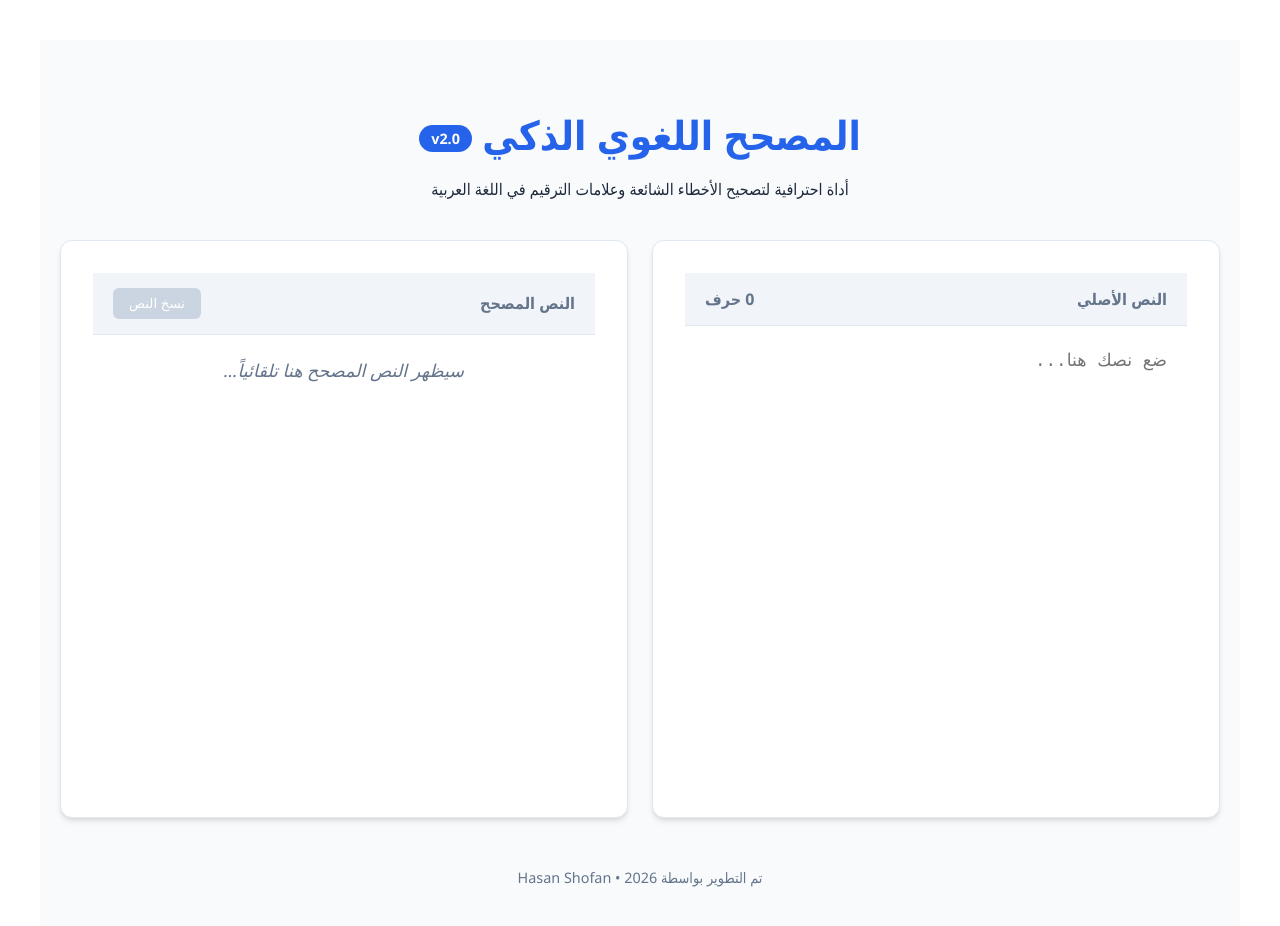
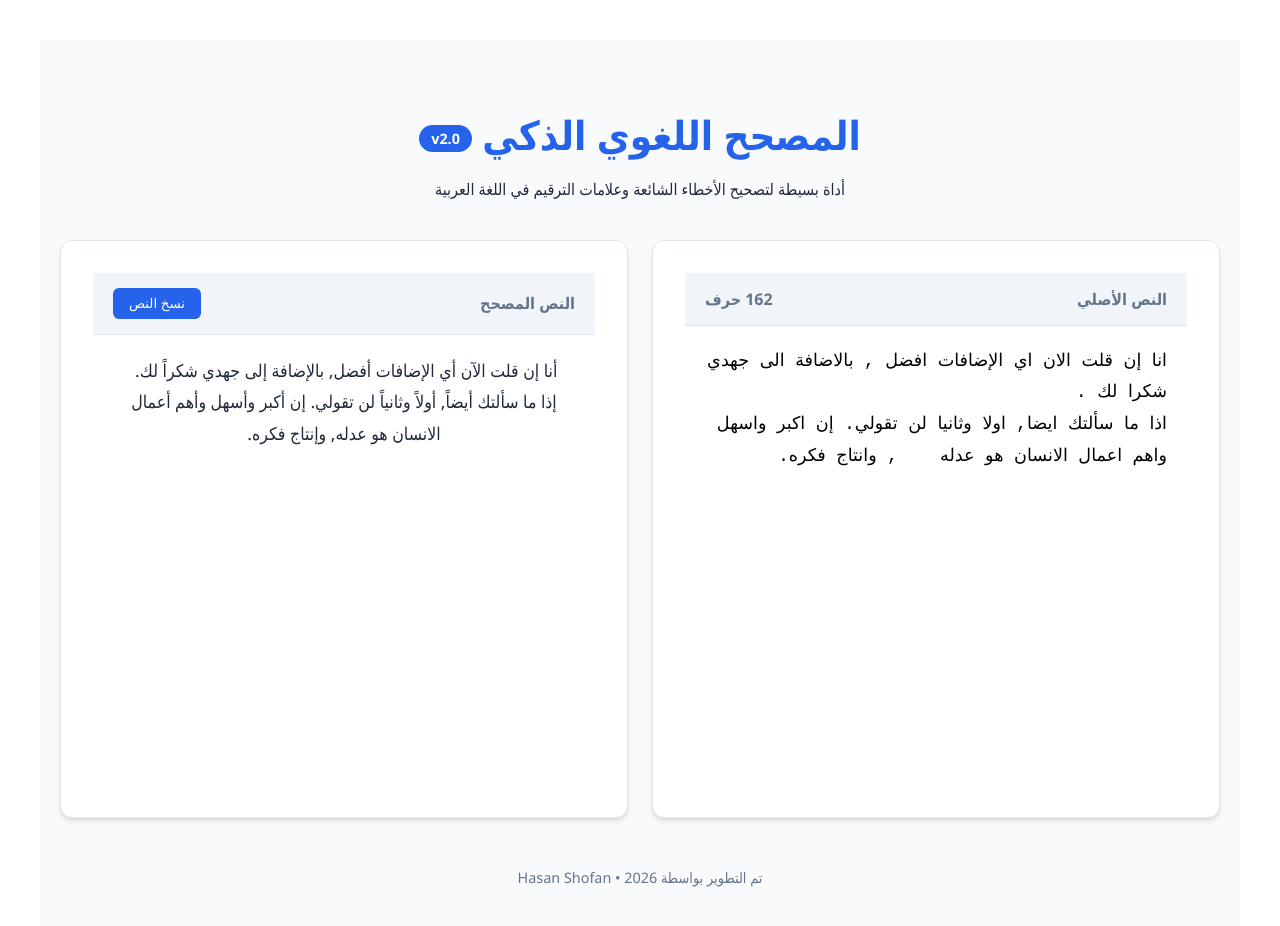
Before and after one commit to hasanshofan/arabic-linter-fixer, a React (Vite) app: page / in a window 1280 px wide. Shown: the top 926 px of the page. Built offline with nearby package versions, Linux system fonts and the light colour scheme.

Commit message:
Update ArabicFixer.jsx

```diff
--- a/src/ArabicFixer.jsx
+++ b/src/ArabicFixer.jsx
@@ -36,28 +36,41 @@ const FINAL_DICTIONARY = generateFinalDictionary();
 
 
 export function ArabicFixer() {
-  const [text, setText] = useState("");
+  const [text, setText] = useState(`انا إن قلت الان اي الإضافات افضل , بالاضافة الى جهدي شكرا لك .
+اذا ما سألتك ايضا, اولا وثانيا لن تقولي. إن اكبر واسهل واهم اعمال الانسان هو عدله    , وانتاج فكره.`);
   const [copied, setCopied] = useState(false);
+const correctedText = useMemo(() => {
+    if (!text) return "";
 
-  const correctedText = useMemo(() => {
-    if (!text) return "";
+    // 1. تنظيف المسافات الغريبة وتوحيدها
     let result = text.replace(/[\u00A0\u1680\u180E\u2000-\u200B\u202F\u205F\u3000]/g, ' ');
+
+    // 2. معالجة علامات الترقيم (إبعادها مؤقتاً لضمان مطابقة الكلمات في القاموس)
+    // نضع مسافة قبل الفاصلة لضمان أن الكلمة قبلها "حرة" وتُصحح
+    result = result.replace(/([،,؛;.\!؟])/g, ' $1 ');
+
+    // 3. إضافة مسافات وهمية للطرفين للتعامل مع بداية ونهاية النص
     result = " " + result + " ";
 
+    // 4. تطبيق القاموس (الآن "ايضا" ستكون " ايضا " حرة وستُصحح)
     FINAL_DICTIONARY.forEach(([wrong, right]) => {
       const escaped = wrong.replace(/[.*+?^${}()|[\]\\]/g, '\\$&');
-      const regex = new RegExp(`(\\s|^)${escaped}(\\s|$)`, 'g');
-      result = result.replace(regex, ` ${right} `);
+      const regex = new RegExp(`(?<=^|\\s)${escaped}(?=\\s|$)`, 'g');
+      result = result.replace(regex, right);
     });
 
+    // 5. إصلاح الواو (إزالة المسافة التي بعدها)
+    result = result.replace(/(\s|^)و\s+/g, '$1و');
+
+    // 6. إعادة ضبط علامات الترقيم (إزالة المسافة التي قبلها، وضمان مسافة بعدها)
     result = result.replace(/\s+([،,؛;.\!؟])/g, '$1');
     result = result.replace(/([،,؛;.\!؟])(?=[^ \s])/g, '$1 ');
-    result = result.replace(/(\s|^)و\s+/g, '$1و');
+
+    // 7. التنظيف النهائي للمسافات الزائدة
     result = result.replace(/ {2,}/g, ' ');
 
     return result.trim();
   }, [text]);
-
   const handleCopy = () => {
     navigator.clipboard.writeText(correctedText);
     setCopied(true);
@@ -68,7 +81,7 @@ export function ArabicFixer() {
     <div className="container">
       <header className="header">
         <h1>المصحح اللغوي الذكي <span className="badge">v2.0</span></h1>
-        <p>أداة احترافية لتصحيح الأخطاء الشائعة وعلامات الترقيم في اللغة العربية</p>
+        <p>أداة بسيطة لتصحيح الأخطاء الشائعة وعلامات الترقيم في اللغة العربية</p>
       </header>
 
       <main className="main-content">
```
